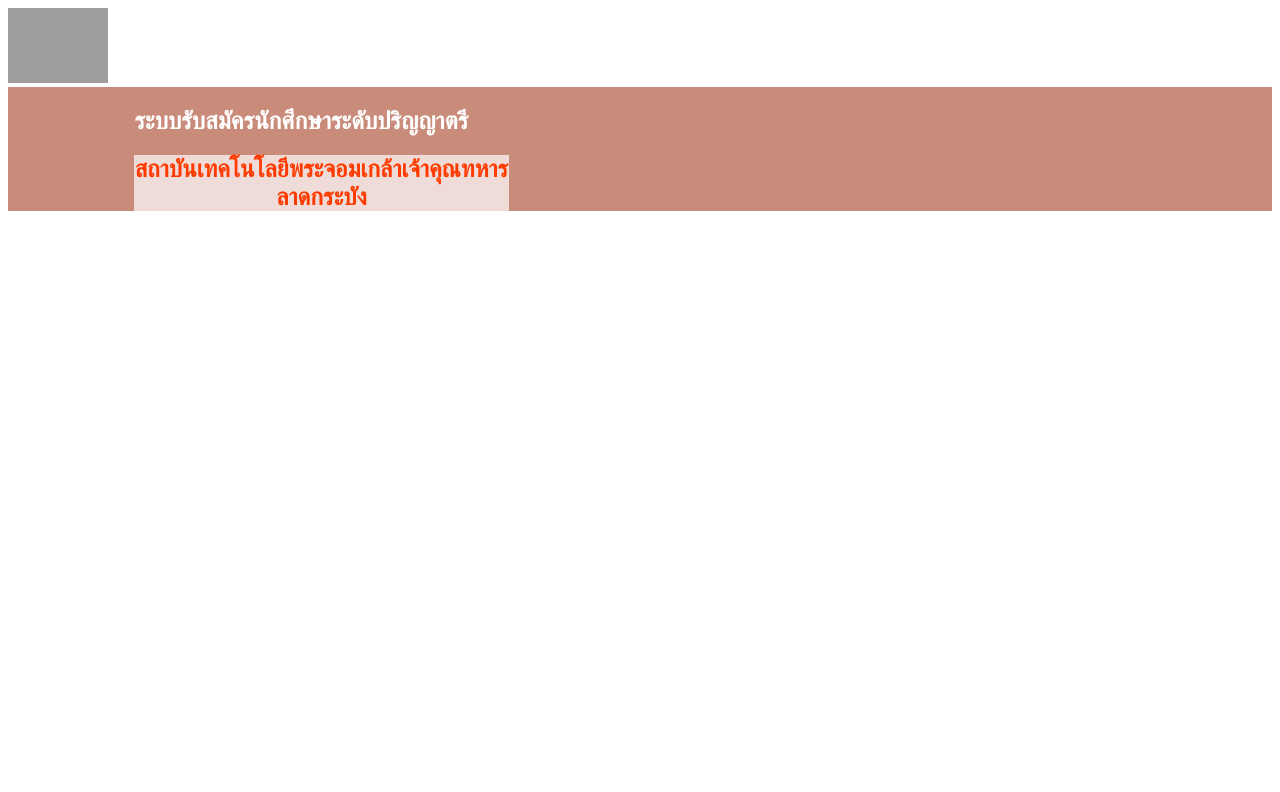
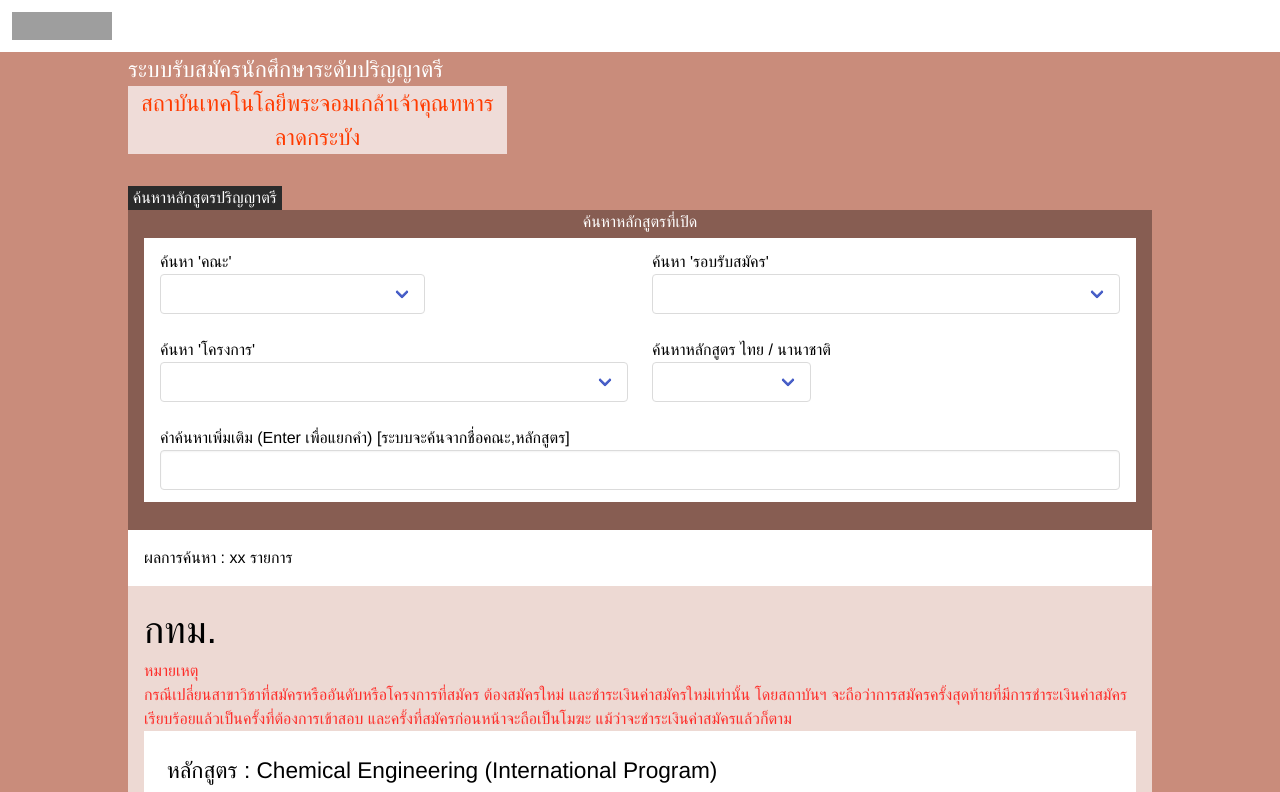
Before and after one commit to surawit62070210/final, a Vue app in the folder frontend/: page / in a window 1280 px wide. Shown: the top 792 px of the page. Built offline with nearby package versions, Linux system fonts and the light colour scheme; grey boxes are pictures that could not be loaded.

Commit message:
update frontend

```diff
--- a/frontend/src/App.vue
+++ b/frontend/src/App.vue
@@ -2,7 +2,7 @@
 <template>
   <div id="app">
     <nav
-      class="navbar has-background-warning"
+      class="navbar has-background-white"
       role="navigation"
       aria-label="main navigation"
     >
@@ -28,8 +28,94 @@
       </div>
     </nav>
     <div id="content">
-      <h2 id="textWhite">ระบบรับสมัครนักศึกษาระดับปริญญาตรี</h2>
-      <h2 id="textRed">สถาบันเทคโนโลยีพระจอมเกล้าเจ้าคุณทหารลาดกระบัง</h2>
+      <h2 id="textWhite" style="font-size: 0.6cm;">ระบบรับสมัครนักศึกษาระดับปริญญาตรี</h2>
+      <h2 id="textRed" style="font-size: 0.6cm;">สถาบันเทคโนโลยีพระจอมเกล้าเจ้าคุณทหารลาดกระบัง</h2>
+      <div style="background-color:#2b2b2b;width:15%;text-align:center;margin-top:2em">
+        <p style="color:#FFFFFF">ค้นหาหลักสูตรปริญญาตรี</p>
+      </div>
+
+      <div style="background-color:#875d52;text-align: center;height:20em">
+        <p style="color:white;">ค้นหาหลักสูตรที่เปิด</p>
+        <div style="background-color:#FFFFFF ;margin-left:1em;margin-right:1em;margin-top:1em;padding-left:1em;padding-right: 1em">
+          <div class="columns" style="text-align: start;">
+            <div class="column is-half">
+              ค้นหา 'คณะ' <br/>
+              <div class="select">
+                <select>
+                  <option> </option>
+                  <option>วิศวกรรมศาสตร์</option>
+                  <option>บริหารธุรกิจ</option>
+                  <option>ทันตแพทยศาสตร์</option>
+                  <option>อุตสาหกรรมการบินนานาชาติ</option>
+                  <option>สถาปัตยกรรม ศิลปะและการออกแบบ</option>
+                  <option>นวัตกรรมการผลิตขั้นสูง</option>
+                </select>
+              </div>
+            </div>
+            <div class="column is-half">
+              ค้นหา 'รอบรับสมัคร' <br/>
+              <div class="select">
+                <select>
+                  <option> </option>
+                  <option> ( 1/2565 ) รอบ - - Direct Admission 3 (International Program)</option>
+                  <option> ( 1/2565 ) รอบ - - Direct Admission 2 (International Students Only)</option>
+                  <option> ( 1/2565 ) รอบ - - Direct Admission 2 (International Program)</option>
+                  <option> ( 1/2565 ) รอบ 2 - โครงการอาชีวะพรีเมี่ยม รอบ 2</option>
+                </select>
+              </div>
+            </div>
+          </div>
+          <div class="columns" style="text-align: start">
+            <div class="column is-half">
+              ค้นหา 'โครงการ' <br/>
+              <div class="select">
+                <select>
+                  <option> </option>
+                  <option>Direct Admission 3  (School of Engineering)</option>
+                  <option>Direct Admission 3  (School of Engineering) Unified Bachelor's & Master's Degree Program (KMITL - CMKL)</option>
+                  <option>Direct Admission 3  (School of Engineering) Unified Bachelor's & Master's Degree Program (KMITL - AIT)</option>
+                  <option>Direct Admission 3,Business Administration Global Entrepreneurship (KMITL Business School)</option>
+                  <option>Direct Admission3 Doctor of Dental Surgery Program (International Program)</option>
+                  <option>Direct Admission 3,Business Administration (KMITL Business School)</option>
+                </select>
+              </div>
+            </div>
+            <div class="column is-half">
+              ค้นหาหลักสูตร ไทย / นานาชาติ <br/>
+              <div class="select">
+                <select>
+                  <option> </option>
+                  <option>หลักสูตรนานาชาติ</option>
+                  <option>หลักสูตรภาษาไทย</option>
+                </select>
+              </div>
+            </div>
+          </div>
+          <div class="columns" style="text-align: start">
+            <div class="column is-full">
+              คำค้นหาเพิ่มเติม (Enter เพื่อแยกคำ) [ระบบจะค้นจากชื่อคณะ,หลักสูตร] <br/>
+              <input class="input" type="text">
+            </div>
+          </div>
+        </div>
+      </div>
+      <div class="has-background-white" style="padding:1em">
+        <p>ผลการค้นหา : xx รายการ</p>
+      </div>
+      <div style="background-color:#edd9d3;padding:1em">
+        <p style="font-size: 1cm;">กทม.</p>
+        <p style="color:#fd2e2a">หมายเหตุ</p>
+        <p style="color:#fd2e2a">กรณีเปลี่ยนสาขาวิชาที่สมัครหรืออันดับหรือโครงการที่สมัคร ต้องสมัครใหม่ และชำระเงินค่าสมัครใหม่เท่านั้น โดยสถาบันฯ จะถือว่าการสมัครครั้งสุดท้ายที่มีการชําระเงินค่าสมัครเรียบร้อยแล้วเป็นครั้งที่ต้องการเข้าสอบ และครั้งที่สมัครก่อนหน้าจะถือเป็นโมฆะ แม้ว่าจะชําระเงินค่าสมัครแล้วก็ตาม</p>
+        <div class="has-background-white" style="padding:1em;font-size: 0.6cm;">
+          <p>หลักสูตร : Chemical Engineering (International Program)</p>
+          <p style="color:#fd2e2a">คณะ วิศวกรรมศาสตร์</p>
+          <p style="color:#666666">หลักสูตร : Chemical Engineering (International Program) / Chemical Engineering (International Program)</p>
+          <p style="color:#666666">วันที่เปิดรับสมัคร : 3 พฤษภาคม 2022 - 19 พฤษภาคม 2022</p>
+          <p style="color:#97e865">*** หมายเหตุ : ผู้ที่สมัครและชำระเงินค่าสมัครในโครงการรับตรงแบบปกติในรายการ 1.1 สามารถสมัครสาขาวิชาในโครงการ Unified Bachelor's & Master's DegreeProgram 1.2 หรือ 1.3 (AIT หรือ CMKL) ได้โดยไม่ต้องจ่ายเงินค่าสมัครเพิ่มเติม (After you have completely applied to program 1.1 and paid for the application fee payment, you may apply to the lists of 1.2 or 1.3 (Direct Admissions 3 : 5 years Unified Bachelor's & Master's Degree Program KMITL - AIT or KMITL - CMKL) without additional fee.)</p>
+
+        </div>
+
+      </div>
     </div>
 
   </div>
@@ -65,6 +151,7 @@
   background-color: #c98c7b;
   width: 100%;
   height: 100%;
+
 }
 #content{
   padding-left: 10%;
@@ -75,11 +162,13 @@
 }
 #textWhite{
   color: #FFFFFF;
+  font-family: 'Prompt', sans-serif;
 }
 #textRed{
   color: #ff3b00;
   background-color: #efdcd8;
   width: 37%;
   text-align: center;
+  font-family: 'Prompt', sans-serif;
 }
 </style>
```
Also changed, not shown: frontend/src/main.js (+6 -5 lines).
